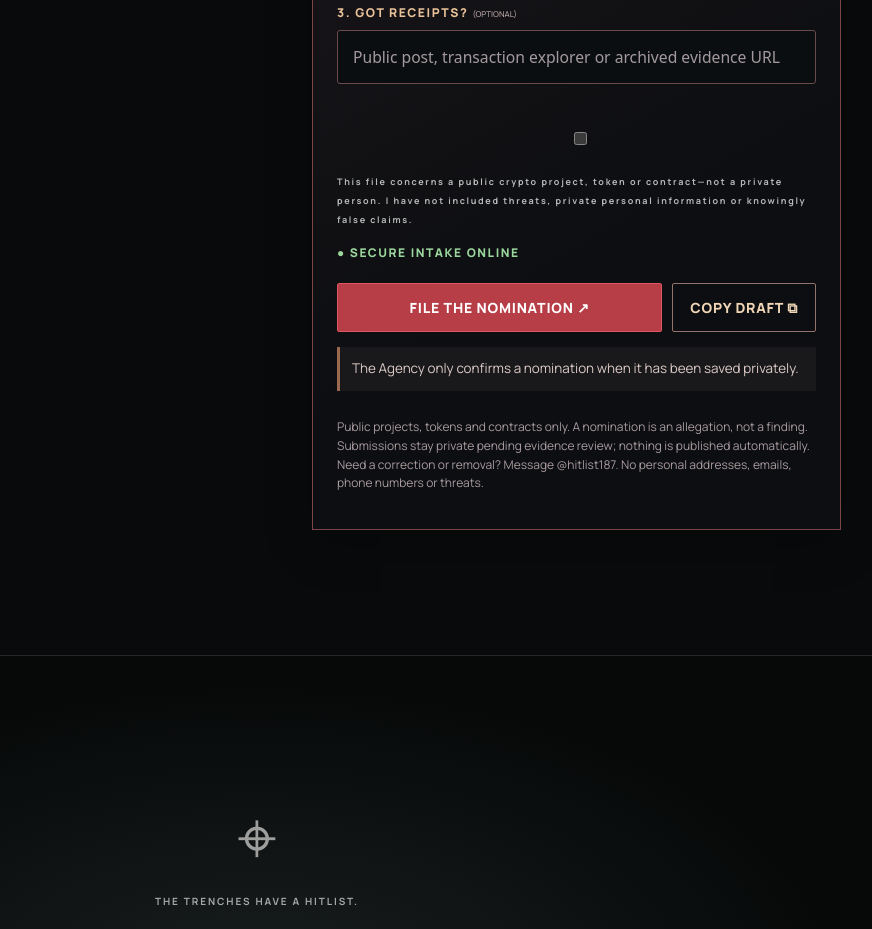
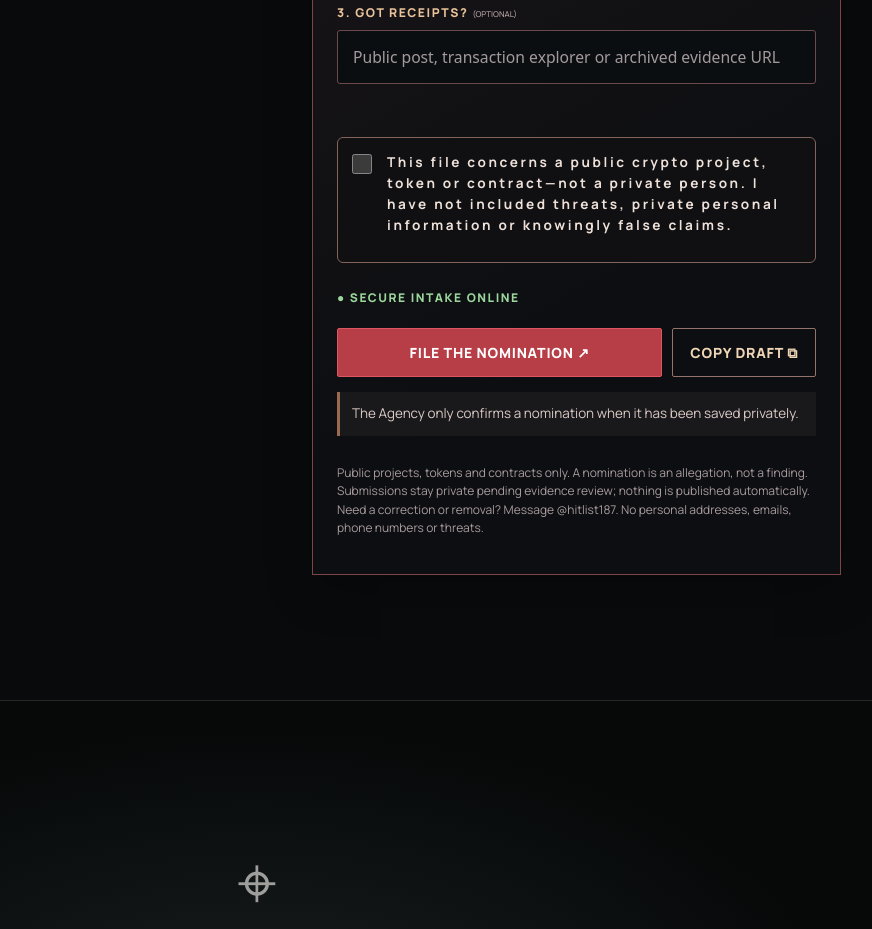
Before and after one commit to EgoShiftLabs/Killcoin, a plain HTML site: page index.html in a window 1280 px wide. Shown: the part 9220-10149 px from the top of the page, without its empty margins (383-1255 px from the left). Drawn offline with nearby package versions, Linux system fonts and the light colour scheme.

Commit message:
Draft harden project-only nominations: agency-nominations.css

```diff
--- a/agency-nominations.css
+++ b/agency-nominations.css
@@ -38,3 +38,8 @@
 }
 .agency-intake .intake-status.intake-burn{animation:agency-burn-confirmed 620ms ease-out 1}
 @media(prefers-reduced-motion:reduce){.agency-intake .intake-status.intake-burn{animation:none}}
+
+.agency-intake .intake-attest{display:grid;grid-template-columns:24px minmax(0,1fr);gap:11px;align-items:start;margin:8px 0 9px;padding:14px;border:1px solid #83645b;border-radius:6px;background:#101012}
+.agency-intake .intake-attest input{width:20px;height:20px;margin:2px 0 0;accent-color:#d4a15b}
+.agency-intake .intake-attest input:focus-visible{outline:3px solid #efbd77;outline-offset:3px}
+.agency-intake .intake-attest label{font-size:.85rem;line-height:1.55;color:#eee1da;cursor:pointer}
```
